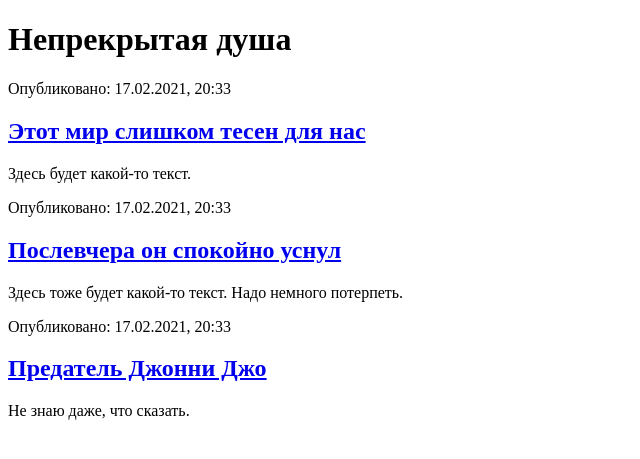
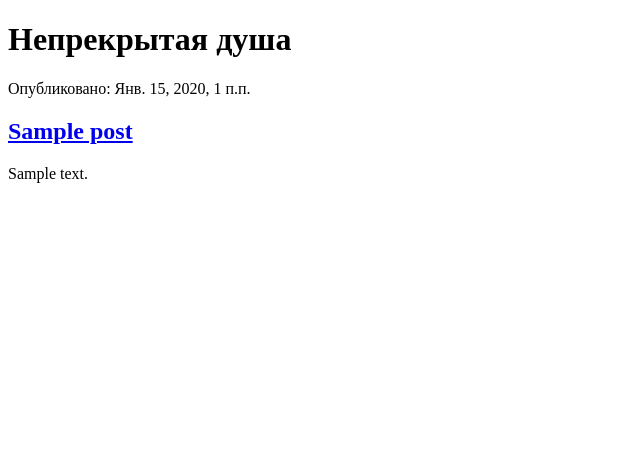
Before and after one commit to JerryTheQuad/my-first-blog, a Django app: page / in a window 1280 px wide. Shown: the top 459 px of the page, without its empty margins (0-640 px from the left). Run offline with Django 3.2, Linux system fonts and the light colour scheme; tables that the repository leaves empty hold one stand-in row (values such as "Sample post").

Commit message:
Добавил посты в базу данных и теперь они в HTML отображаются

```diff
--- a/blog/templates/blog/post_list.html
+++ b/blog/templates/blog/post_list.html
@@ -10,23 +10,13 @@
         <h1>Непрекрытая душа</h1>
     </div>
 
-    <div>
-        <p>Опубликовано: 17.02.2021, 20:33</p>
-        <h2><a href="/">Этот мир слишком тесен для нас</a></h2>
-        <p>Здесь будет какой-то текст.</p>
-    </div>
-
-    <div>
-        <p>Опубликовано: 17.02.2021, 20:33</p>
-        <h2><a href="/">Послевчера он спокойно уснул</a></h2>
-        <p>Здесь тоже будет какой-то текст. Надо немного потерпеть.</p>
-    </div>
-
-    <div>
-        <p>Опубликовано: 17.02.2021, 20:33</p>
-        <h2><a href="/">Предатель Джонни Джо</a></h2>
-        <p>Не знаю даже, что сказать.</p>
-    </div>
+    {% for post in posts %}
+        <div>
+            <p>Опубликовано: {{ post.published_date }}</p>
+            <h2><a href="/">{{ post.title }}</a></h2>
+            <p>{{ post.text|linebreaksbr }}</p>
+        </div>
+    {% endfor %}
 
 </body>
 </html>
--- a/blog/views.py
+++ b/blog/views.py
@@ -1,4 +1,7 @@
 from django.shortcuts import render
+from .models import Post
+from django.utils import timezone
 
 def post_list(request):
-    return render(request, 'blog/post_list.html', {})
+    posts = Post.objects.filter(published_date__lte=timezone.now()).order_by('published_date')
+    return render(request, 'blog/post_list.html', {'posts': posts})
```
